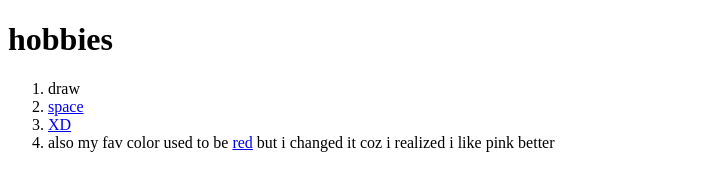
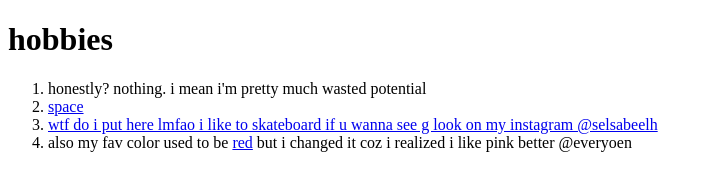
Before and after one commit to selsabeel/cvs, a plain HTML site: page hobbies.html in a window 1280 px wide. Shown: the whole page, without its empty margins (0-712 px from the left). Drawn offline with Linux system fonts and the light colour scheme.

Commit message:
Update hobbies.html

```diff
--- a/hobbies.html
+++ b/hobbies.html
@@ -7,10 +7,10 @@
   <body>
     <h1>hobbies</h1>
     <ol>
-      <li>draw</li>
+      <li>honestly? nothing. i mean i'm pretty much wasted potential</li>
       <li><a href="https://en.wikipedia.org/wiki/Mother#:~:text=A%20mother%20is%20the%20female,not%20be%20their%20biological%20offspring.&text=An%20adoptive%20mother%20is%20a,the%20legal%20process%20of%20adoption.">space</li></a>
-      <li><a href="https://en.wikipedia.org/wiki/Internet_slang">XD</li></a>
-      <li>also my fav color used to be <a href="https://en.wikipedia.org/wiki/Red">red</a> but i changed it coz i realized i like pink better</li>
+      <li><a href="https://en.wikipedia.org/wiki/Internet_slang">wtf do  i put here lmfao i like to skateboard if u wanna see g look on my instagram @selsabeelh</li></a>
+      <li>also my fav color used to be <a href="https://en.wikipedia.org/wiki/Red">red</a> but i changed it coz i realized i like pink better @everyoen</li>
     </ol>
   </body>
 </html>
```
